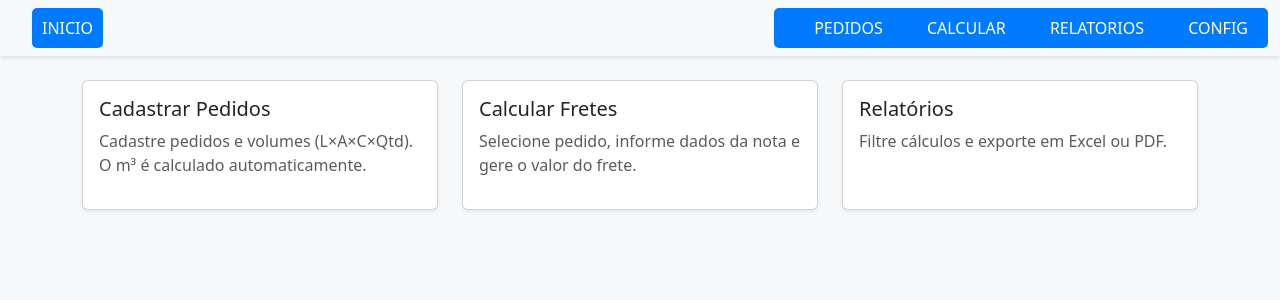
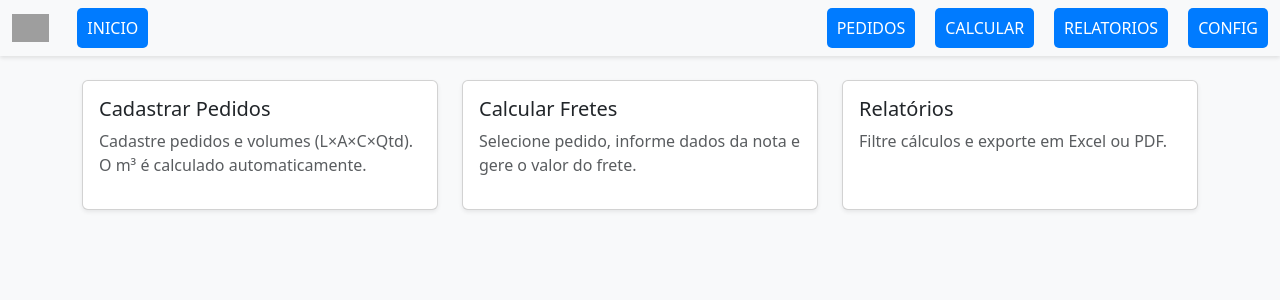
Before and after one commit to BrunoRimbanoJunior/APP_FRETE_WEB, a Django app: page /fretes/ in a window 1280 px wide. Shown: the top 300 px of the page. Run offline with Django 5.2, Linux system fonts and the light colour scheme; some libraries are stand-ins or nearby versions; grey boxes are pictures that could not be loaded.

Commit message:
alteração do base.html para inserir logo da empresa

```diff
--- a/fretes/templates/fretes/base.html
+++ b/fretes/templates/fretes/base.html
@@ -1,4 +1,5 @@
 <!doctype html>
+{% load static %}
 <html lang="pt-br">
   <head>
     <meta charset="utf-8">
@@ -9,16 +10,20 @@
   </head>
   <body class="bg-light">
     <nav class="navbar navbar-expand-lg bg-body-tertiary mb-4">
-      <div class="container-fluid">
+      <div class="container-fluid d-flex justify-content-between align-items-center">
+        <div class="d-flex align-items-center">
+          <img src="{% static 'img/logo.png' %}" alt="Logo" class="brand-logo me-2" />
           <a class="menu-link" href="{% url 'fretes:index' %}">INICIO</a>
-      <div class="menu-link">
-        <a class="menu-link" href="{% url 'fretes:pedido_list' %}">PEDIDOS</a>  <!-- ✅ novo -->
+        </div>
+        <div class="d-flex align-items-center">
+          <a class="menu-link" href="{% url 'fretes:pedido_list' %}">PEDIDOS</a>
           <a class="menu-link" href="{% url 'fretes:calcular' %}">CALCULAR</a>
           <a class="menu-link" href="{% url 'fretes:relatorios' %}">RELATORIOS</a>
           <a class="menu-link" href="/admin/">CONFIG</a>
         </div>
       </div>
     </nav>
+
 <style>
     nav {
         display: flex;
@@ -41,6 +46,8 @@
       .menu-link:hover {
           background-color: #0056b3; /* Tom mais escuro no hover */
       }
+
+      .brand-logo { height: 28px; }
 </style>
 
     <main class="container">
```
Also changed, not shown: static/img/logo.png.PNG (added). Lines whose indentation alone changed are shown as unchanged.
